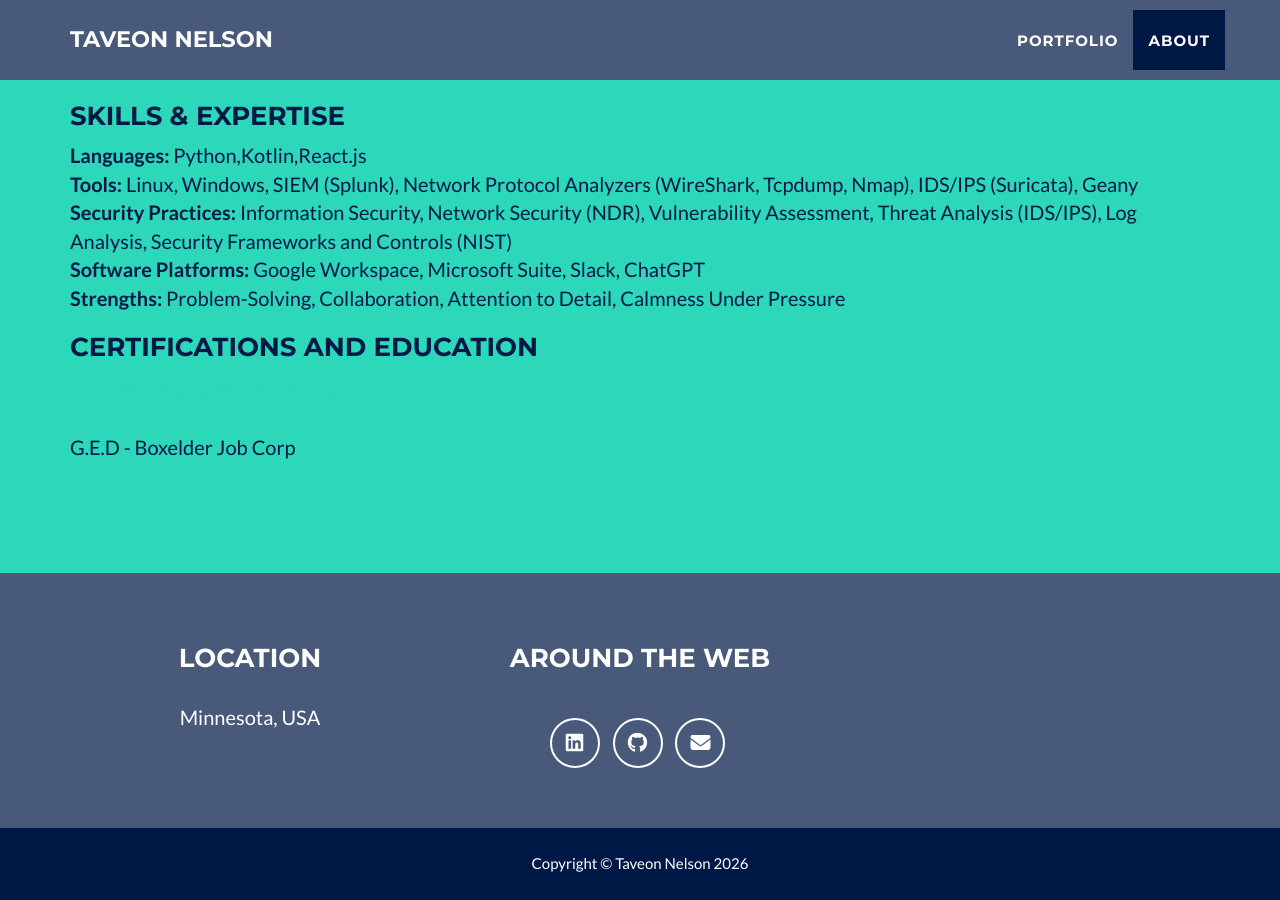
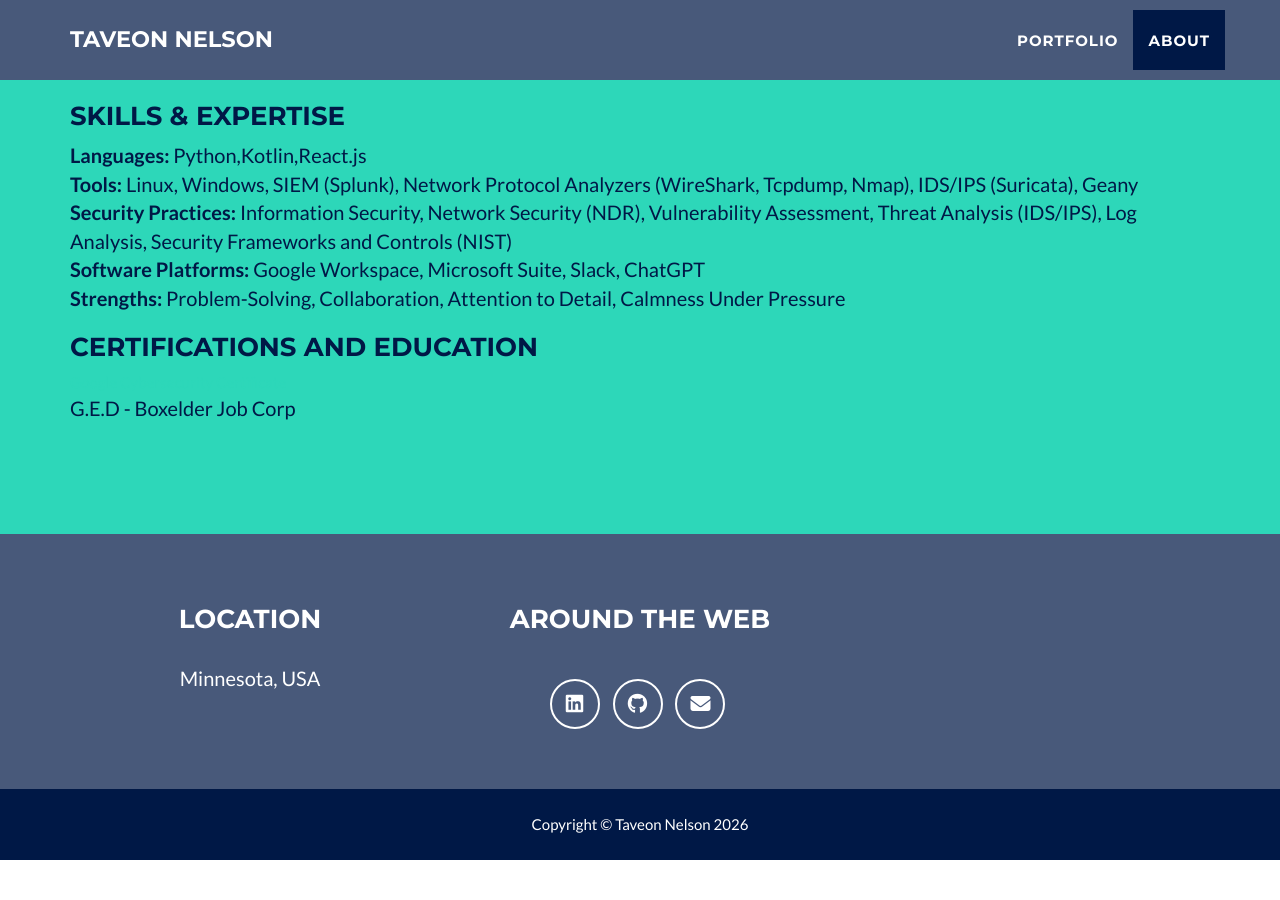
Before and after one commit to 457R0/csportfolio, a Jekyll site: the page built from _posts/2026-05-21-vitalwear.markdown, in a window 1280 px wide and 900 px high, scrolled down 2022 px. Built offline with Jekyll 4.4.1, drawn with Linux system fonts in a browser that asks for light colours; after the commit the page ends 2882 px from its top, so only the background shows below that.

```diff
--- a/_includes/about.html
+++ b/_includes/about.html
@@ -19,7 +19,7 @@
               <strong>Software Platforms:</strong> Google Workspace, Microsoft Suite, Slack, ChatGPT<br>
               <strong>Strengths:</strong> Problem-Solving, Collaboration, Attention to Detail, Calmness Under Pressure <br></p>
       <h3>Certifications and Education</h3>
-          <p><a href="https://coursera.org/share/e36228ddc7c9c6043f20f8025f7872a1">Google Cybersecurity Certificate</a></p>
+          <a href="https://coursera.org/share/e36228ddc7c9c6043f20f8025f7872a1"> Google Cybersecurity Certificate </a>
           <br><p>G.E.D - Boxelder Job Corp</p>
       </div>
       <div class="col-lg-8 col-lg-offset-2 text-center">
```
